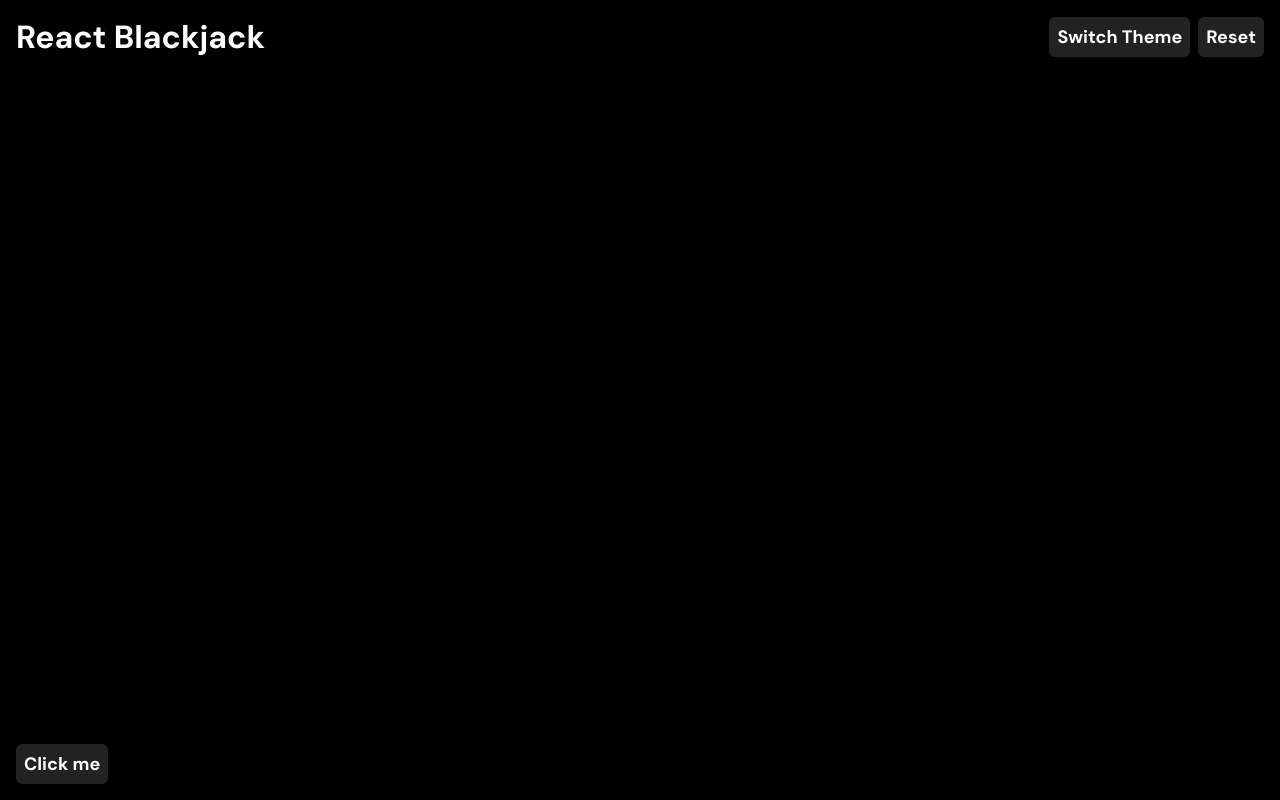
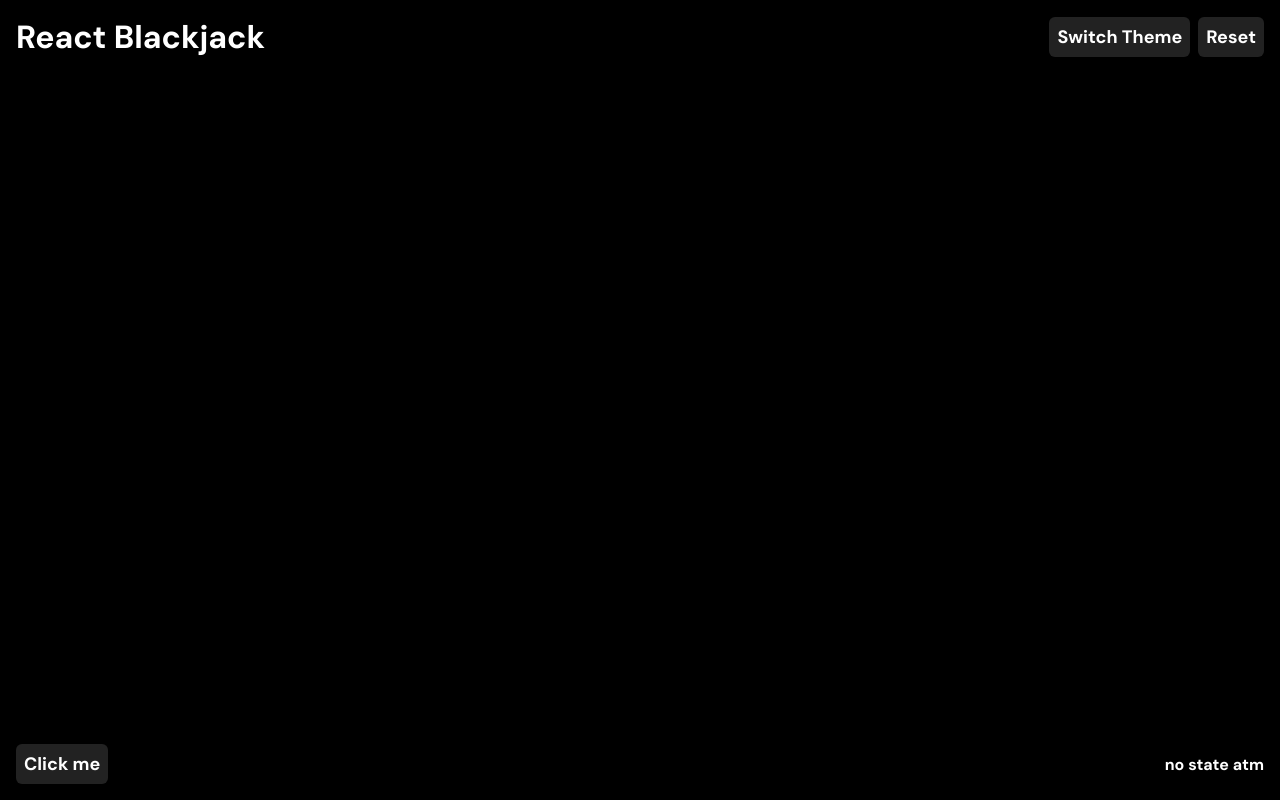
Before and after one commit to cyfinfaza/blackjack-apcs, a React (Create React App) app: page / in a window 1280 px wide. Built offline with nearby package versions, Linux system fonts and the light colour scheme.

Commit message:
Messages as direction state

```diff
--- a/src/App.jsx
+++ b/src/App.jsx
@@ -13,11 +13,13 @@ import {useState} from 'react';
 function App() {
   const [dealerCardState, setDealerCardState] = useState([])
   const [playerCardState, setPlayerCardState] = useState([])
+  const [directionState, setDirectionState] = useState("no state atm")
   function placeCard(){
     setPlayerCardState([...playerCardState, {
       card:"3H",
       flipped:false,
     }])
+    setDirectionState("just added a 3 of hearts");
   }
   return (
     <div className={pageStyle.container}>
@@ -27,7 +29,7 @@ function App() {
           <button onClick={() => {
             document.querySelector("body").classList.toggle("theme-light");
           }}>Switch Theme</button>
-          <button>Reset</button>
+          <button onClick={()=>setDirectionState("just reset")}>Reset</button>
         </div>
       </div>
       <div className={pageStyle.content}>
@@ -47,6 +49,9 @@ function App() {
         <button onClick={placeCard}>
           Click me
         </button>
+        <p >
+          {directionState}
+        </p>
       </div>
     </div>
   );
--- a/src/App.module.css
+++ b/src/App.module.css
@@ -58,6 +58,16 @@
   /* justify-content: flex-end; */
 }
 
+.actionsPanel{
+  display: flex;
+  justify-content: space-between;
+  align-items: center;
+}
+
+.actionsPanel>p{
+  margin: 0;
+}
+
 /* .header{
   background-color: red;
 }
```
